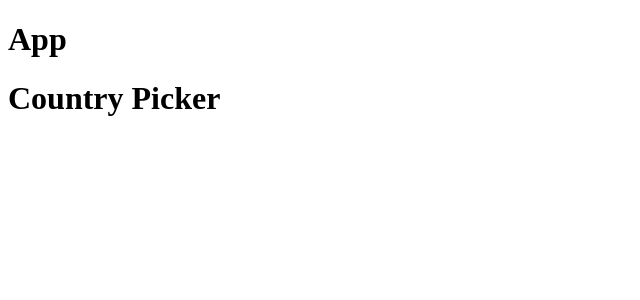
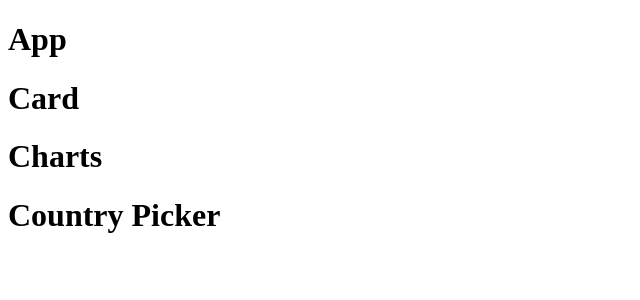
Before and after one commit to AzherSaeed/COVID-19-Tracker-App, a React (Create React App) app: page / in a window 1280 px wide. Shown: the top 300 px of the page, without its empty margins (0-640 px from the left). Built offline with nearby package versions, Linux system fonts and the light colour scheme.

Commit message:
Message are return from diff component

```diff
--- a/src/App.js
+++ b/src/App.js
@@ -6,6 +6,8 @@ class App extends React.Component {
         return (
             <div>
                 <h1>App</h1>
+                <Cards/>
+                <Chart/>
                 <CountryPicker/>
             </div>
         )
```
